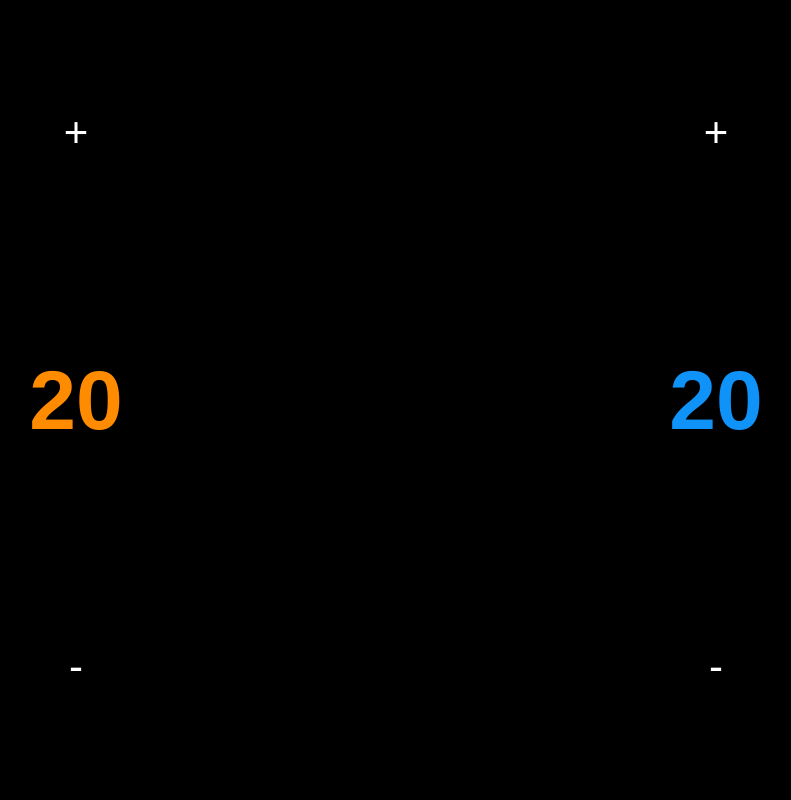
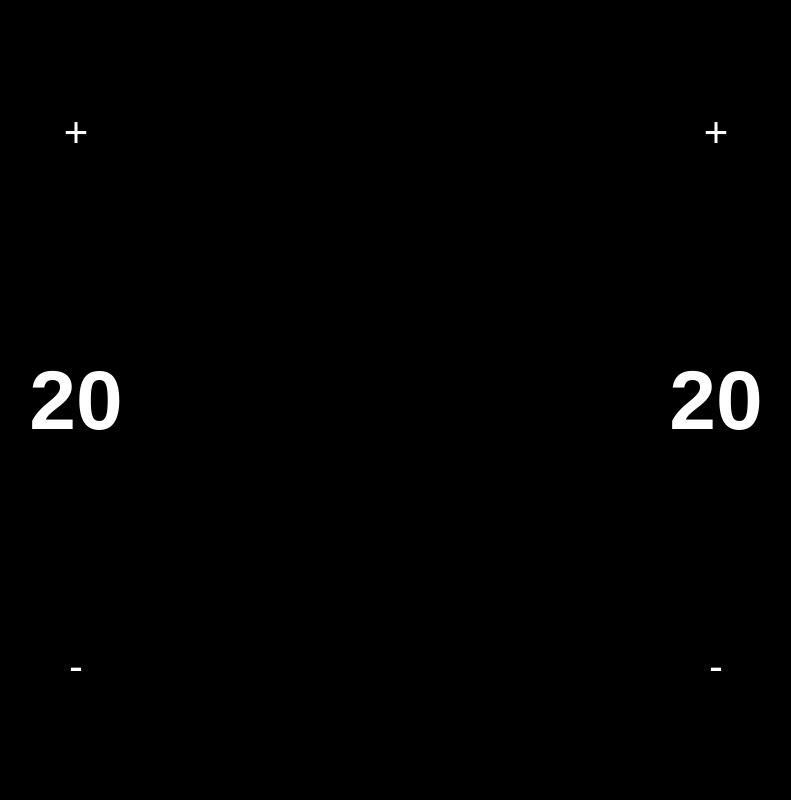
Before and after one commit to gbraad-apps/html5-lifecounter, a website: page index.html in a window 1280 px wide. Shown: the whole page, without its empty margins (244-1035 px from the left). Drawn offline with Linux system fonts and the light colour scheme.

Commit message:
Change colors

```diff
--- a/index.html
+++ b/index.html
@@ -14,18 +14,18 @@
   <body>
     <div id="lifecounter" class="lifecounter">
 
-      <div id="player1" class="player">
+      <div id="player1" class="player orange">
         <div class="buttons">
           <button class="player-life-up">+</button>
-          <button class="player-life-total orange">20</button>
+          <button class="player-life-total">20</button>
           <button class="player-life-down">-</button>
         </div>
       </div>
 
-      <div id="player2" class="player">
+      <div id="player2" class="player lightblue">
         <div class="buttons">
           <button class="player-life-up">+</button>
-          <button class="player-life-total lightblue">20</button>
+          <button class="player-life-total">20</button>
           <button class="player-life-down">-</button>
         </div>
       </div>
```
